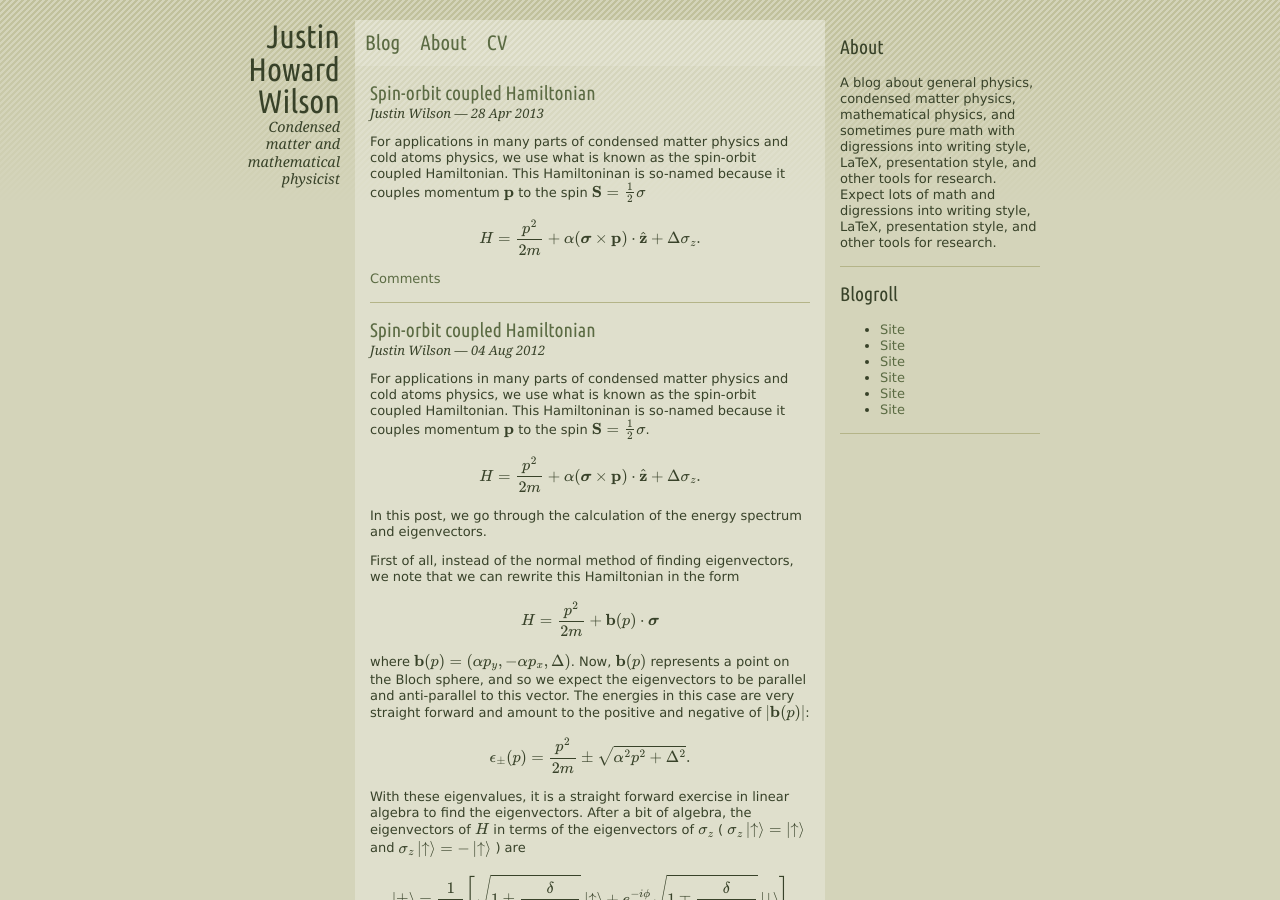
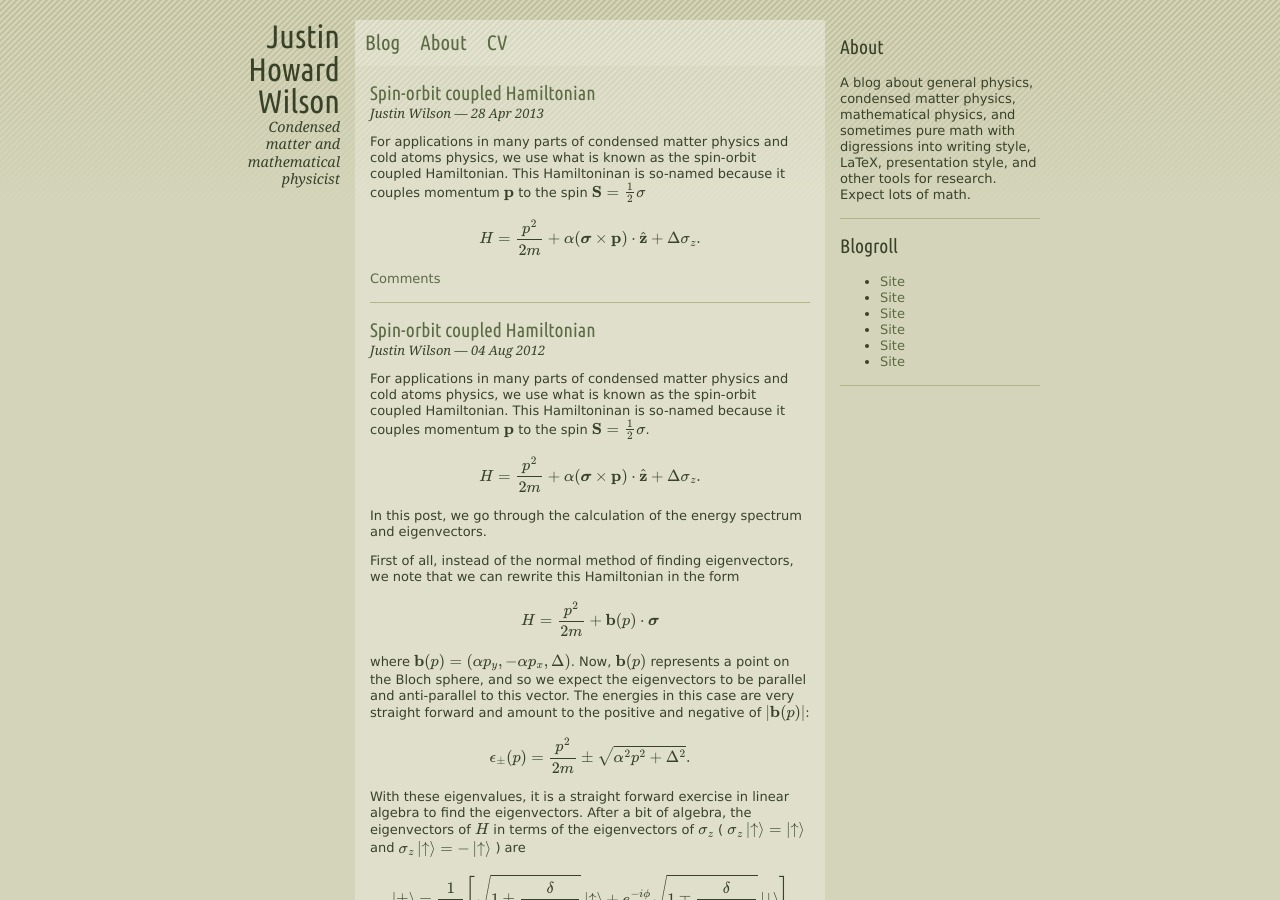
Before and after one commit to jhwilson/old-jhwilson.github.io, a Jekyll site: the page built from index.html, in a window 1280 px wide and 900 px high. Built offline with Jekyll 4.4.1, drawn with Linux system fonts in a browser that asks for light colours; nearby versions of some CDN libraries; formulas are drawn with MathJax 3; the list of posts is cut into pages by our own code; comment, search, counter and statistics services are not loaded.

Commit message:
Changed description and updated feed
Moved the description solely to the _config.yml, while updating
feed.xml to output only the feed url since mathjax doesn't render in
RSS.

```diff
--- a/_config.yml
+++ b/_config.yml
@@ -3,5 +3,5 @@ pygments: true
 permalink: /:year/:month/:day/:title/
 markdown: kramdown
 name: Justin Howard Wilson's blog
-description: A blog about general physics, condensed matter physics, mathematical physics, and sometimes pure math with digressions into writing style, LaTeX, presentation style, and other tools for research. Expect lots of math and digressions into writing style, LaTeX, presentation style, and other tools for research.
+description: A blog about general physics, condensed matter physics, mathematical physics, and sometimes pure math with digressions into writing style, LaTeX, presentation style, and other tools for research. Expect lots of math.
 url: http://jhwilson.com
--- a/_layouts/default.html
+++ b/_layouts/default.html
@@ -38,7 +38,7 @@
       <div class="sidebar-block">
         <h2>About</h2>
         <div class="content">
-          {% include mini_about.markdown %}
+          {{ site.description }}
         </div>
       </div>
       <div class="sidebar-block">
--- a/feed.xml
+++ b/feed.xml
@@ -11,7 +11,7 @@ layout: none
 		{% for post in site.posts limit:10 %}
 			<item>
 				<title>{{ post.title }}</title>
-				<description>{{ post.content | xml_escape }}</description>
+				<description>{{ post.url | xml_escape }}</description>
 				<pubDate>{{ post.date | date: "%a, %d %b %Y %H:%M:%S %z" }}</pubDate>
 				<link>{{ site.url }}{{ post.url }}</link>
 				<guid isPermaLink="true">{{ site.url }}{{ post.url }}</guid>
```
